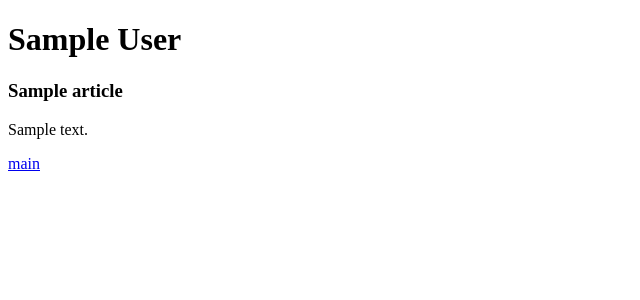
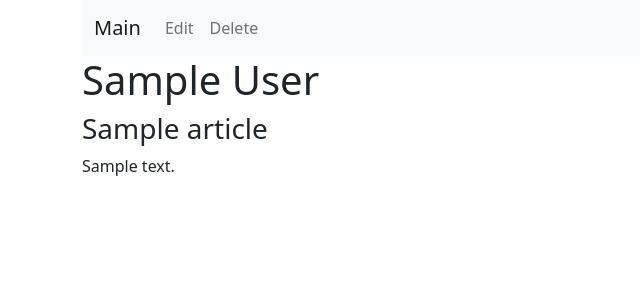
Before and after one commit to NiiazovMaksat/articles, a Django app: page /article/1/ in a window 1280 px wide. Shown: the top 300 px of the page, without its empty margins (0-640 px from the left). Run offline with Django 4.2, Linux system fonts and the light colour scheme; tables that the repository leaves empty hold one stand-in row (values such as "Sample post").

Commit message:
подключил элементы бутстрапа в базовый шаблон

```diff
--- a/sourse/webapp/templates/article_view.html
+++ b/sourse/webapp/templates/article_view.html
@@ -1,17 +1,17 @@
-<!doctype html>
-<html lang="en">
-<head>
-    <meta charset="UTF-8">
-    <meta name="viewport"
-          content="width=device-width, user-scalable=no, initial-scale=1.0, maximum-scale=1.0, minimum-scale=1.0">
-    <meta http-equiv="X-UA-Compatible" content="ie=edge">
-    <title>Document</title>
-</head>
-<body>
+{% extends 'base.html' %}
+{% block title %}
+View
+{% endblock %}
+{% block nav %}
+      <div class="navbar-nav">
+        <a class="nav-link" href="#">Edit</a>
+      </div>
+      <div class="navbar-nav">
+        <a class="nav-link" href="#">Delete</a>
+      </div>
+{% endblock %}
+{% block content %}
     <h1>{{ article.author }}</h1>
     <h3>{{ article.title }}</h3>
     <p>{{ article.content }}</p>
-
-<p><a href="{% url 'index' %}">main</a></p>
-</body>
-</html>
+{% endblock %}
--- /dev/null
+++ b/sourse/webapp/templates/base.html
@@ -0,0 +1,37 @@
+<!doctype html>
+<html lang="en">
+<head>
+    <meta charset="UTF-8">
+    <meta name="viewport"
+          content="width=device-width, user-scalable=no, initial-scale=1.0, maximum-scale=1.0, minimum-scale=1.0">
+    <meta http-equiv="X-UA-Compatible" content="ie=edge">
+    <link href="https://cdn.jsdelivr.net/npm/bootstrap@5.0.2/dist/css/bootstrap.min.css" rel="stylesheet" integrity="sha384-EVSTQN3/azprG1Anm3QDgpJLIm9Nao0Yz1ztcQTwFspd3yD65VohhpuuCOmLASjC" crossorigin="anonymous">
+    <title>{% block title %}Title{% endblock %}</title>
+</head>
+<body>
+<div class="container">
+<nav class="navbar navbar-expand-lg navbar-light bg-light">
+  <div class="container-fluid">
+    <a class="navbar-brand" href="{% url 'index' %}">Main</a>
+    <button class="navbar-toggler" type="button" data-bs-toggle="collapse" data-bs-target="#navbarNavAltMarkup" aria-controls="navbarNavAltMarkup" aria-expanded="false" aria-label="Toggle navigation">
+      <span class="navbar-toggler-icon"></span>
+    </button>
+    <div class="collapse navbar-collapse" id="navbarNavAltMarkup">
+    {% block nav %}
+      <div class="navbar-nav">
+        <a class="nav-link" href="{% url 'article_create' %}">Create</a>
+      </div>
+    {% endblock %}
+    </div>
+  </div>
+</nav>
+
+
+
+{% block content %}
+
+{% endblock %}
+</div>
+<script src="https://cdn.jsdelivr.net/npm/bootstrap@5.0.2/dist/js/bootstrap.bundle.min.js" integrity="sha384-MrcW6ZMFYlzcLA8Nl+NtUVF0sA7MsXsP1UyJoMp4YLEuNSfAP+JcXn/tWtIaxVXM" crossorigin="anonymous"></script>
+</body>
+</html>
```
Also changed, not shown: sourse/webapp/templates/article_create.html (+9 -12 lines), sourse/webapp/templates/index.html (+7 -16 lines).
